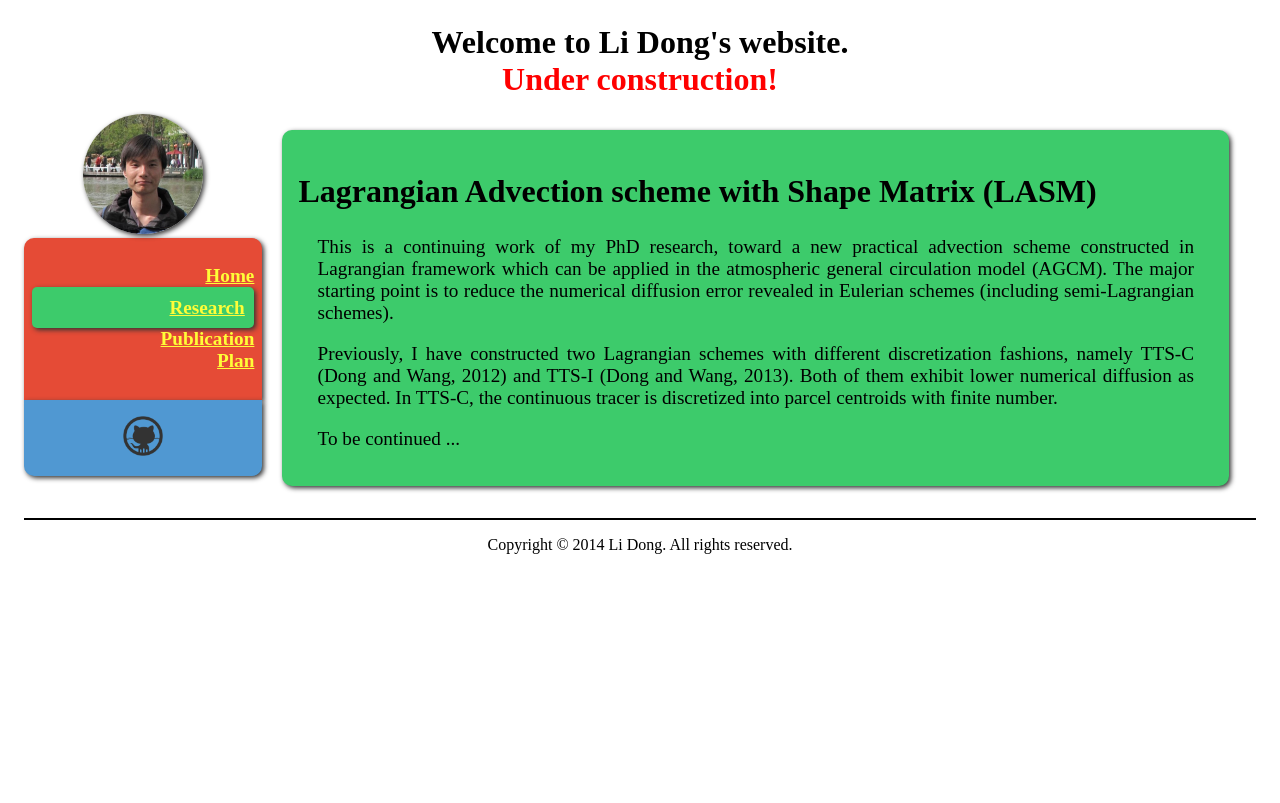
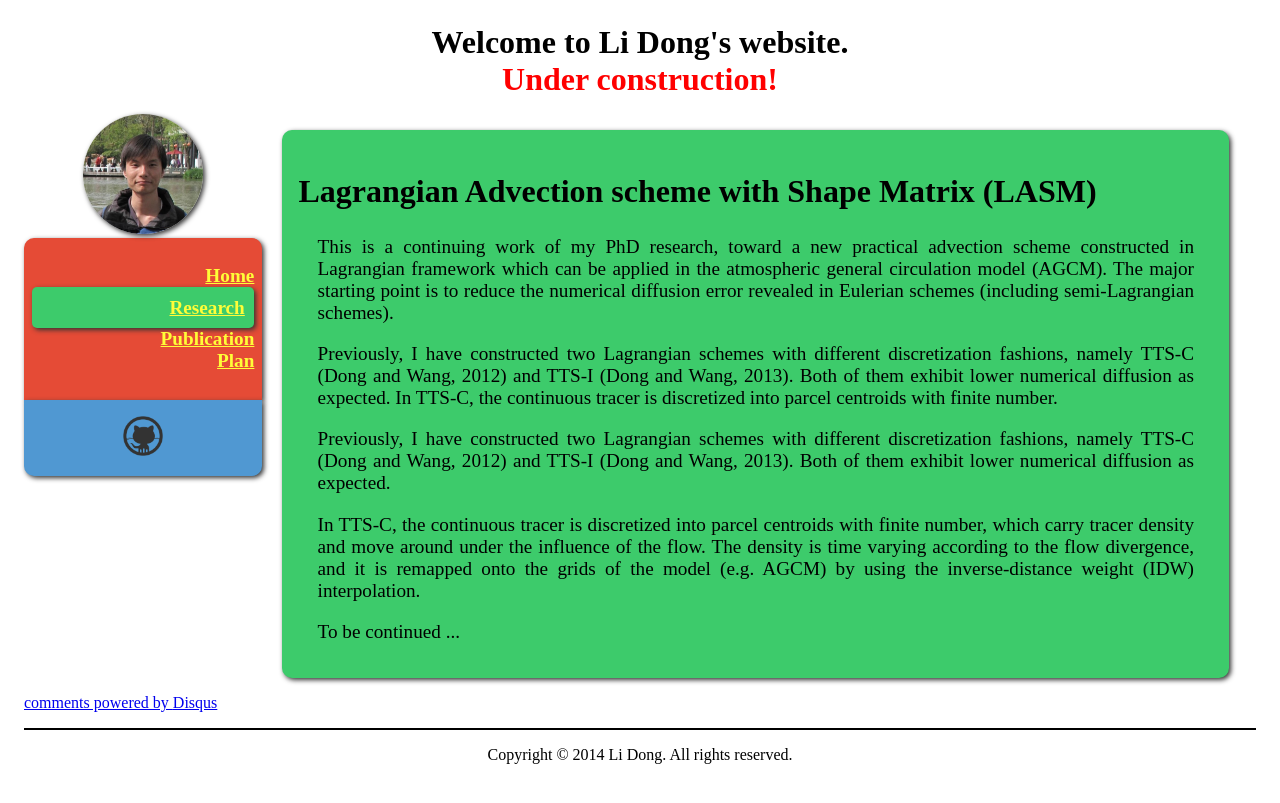
Before and after one commit to dongli/dongli, a Jekyll site: the page built from research.html, in a window 1280 px wide. Shown: the top 803 px of the page. Built offline with Jekyll 4.4.1, drawn with Linux system fonts in a browser that asks for light colours; Markdown is read by kramdown in place of the engine named in the settings; comment, search, counter and statistics services are not loaded.

Commit message:
Add Disqus and some text in research page

```diff
--- a/_layouts/default.html
+++ b/_layouts/default.html
@@ -37,9 +37,35 @@
         <div class="content">
             {{ content }}
         </div>
+        <div id="disqus_thread"></div>
+        <script type="text/javascript">
+            /* * * CONFIGURATION VARIABLES: EDIT BEFORE PASTING INTO YOUR WEBPAGE * * */
+            var disqus_shortname = 'dongli';
+
+            /* * * DON'T EDIT BELOW THIS LINE * * */
+            (function() {
+                var dsq = document.createElement('script'); dsq.type = 'text/javascript'; dsq.async = true;
+                dsq.src = '//' + disqus_shortname + '.disqus.com/embed.js';
+                (document.getElementsByTagName('head')[0] || document.getElementsByTagName('body')[0]).appendChild(dsq);
+            })();
+        </script>
+        <noscript>Please enable JavaScript to view the <a href="http://disqus.com/?ref_noscript">comments powered by Disqus.</a></noscript>
+        <a href="http://disqus.com" class="dsq-brlink">comments powered by <span class="logo-disqus">Disqus</span></a>
     </div>
     <footer>
         Copyright &copy 2014 Li Dong. All rights reserved.
     </footer>
+    <script type="text/javascript">
+    /* * * CONFIGURATION VARIABLES: EDIT BEFORE PASTING INTO YOUR WEBPAGE * * */
+    var disqus_shortname = 'dongli';
+
+    /* * * DON'T EDIT BELOW THIS LINE * * */
+    (function () {
+    var s = document.createElement('script'); s.async = true;
+    s.type = 'text/javascript';
+    s.src = 'http://' + disqus_shortname + '.disqus.com/count.js';
+    (document.getElementsByTagName('HEAD')[0] || document.getElementsByTagName('BODY')[0]).appendChild(s);
+    }());
+    </script>
 </body>
 </html>
--- a/research.html
+++ b/research.html
@@ -6,10 +6,30 @@
 <article>
 	<h1>Lagrangian Advection scheme with Shape Matrix (LASM)</h1>
 	<p>
-		This is a continuing work of my PhD research, toward a new practical advection scheme constructed in Lagrangian framework which can be applied in the atmospheric general circulation model (AGCM). The major starting point is to reduce the numerical diffusion error revealed in Eulerian schemes (including semi-Lagrangian schemes).
+        This is a continuing work of my PhD research, toward a new practical
+        advection scheme constructed in Lagrangian framework which can be
+        applied in the atmospheric general circulation model (AGCM). The major
+        starting point is to reduce the numerical diffusion error revealed in
+        Eulerian schemes (including semi-Lagrangian schemes).
 	</p>
 	<p>
-		Previously, I have constructed two Lagrangian schemes with different discretization fashions, namely TTS-C (Dong and Wang, 2012) and TTS-I (Dong and Wang, 2013). Both of them exhibit lower numerical diffusion as expected. In TTS-C, the continuous tracer is discretized into parcel centroids with finite number.
+        Previously, I have constructed two Lagrangian schemes with different
+        discretization fashions, namely TTS-C (Dong and Wang, 2012) and TTS-I
+        (Dong and Wang, 2013). Both of them exhibit lower numerical diffusion
+        as expected. In TTS-C, the continuous tracer is discretized into parcel
+        centroids with finite number.
 	</p>
+    <p>
+        Previously, I have constructed two Lagrangian schemes with different
+        discretization fashions, namely TTS-C (Dong and Wang, 2012) and TTS-I
+        (Dong and Wang, 2013). Both of them exhibit lower numerical diffusion
+        as expected.
+    </p>
+    <p>
+        In TTS-C, the continuous tracer is discretized into parcel centroids
+        with finite number, which carry tracer density and move around under
+        the influence of the flow. The density is time varying according to the
+        flow divergence, and it is remapped onto the grids of the model (e.g.
+        AGCM) by using the inverse-distance weight (IDW) interpolation.
 	<p>To be continued ...</p>
 </article>
```
